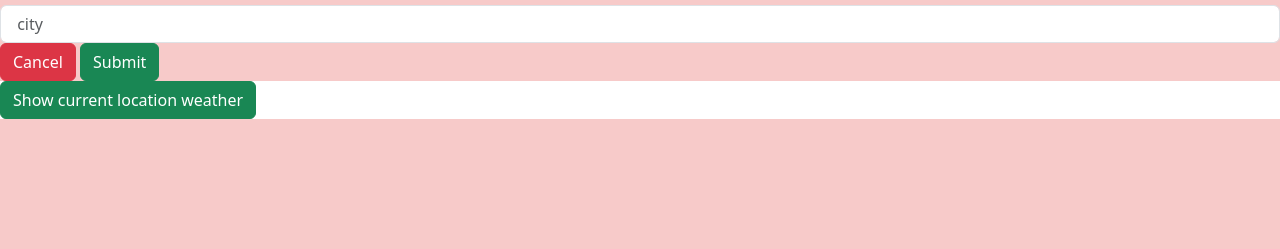
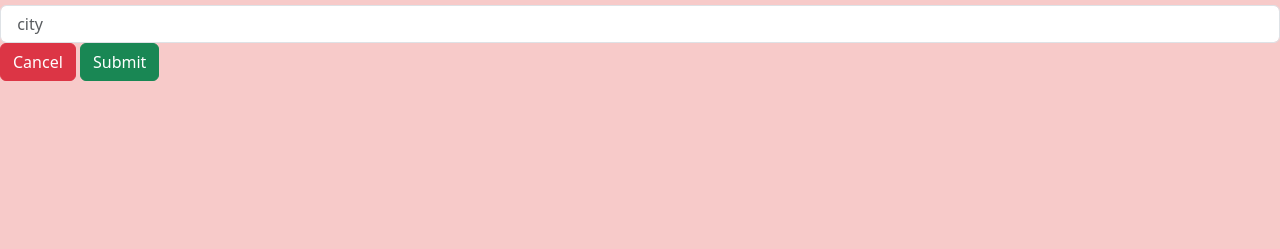
Before and after one commit to Marud6/crudtest, a PHP site: page /pocasi.php in a window 1280 px wide. Shown: the part 51-300 px from the top of the page. Run offline with PHP 8.4, Linux system fonts and the light colour scheme; data that the repository does not hold is empty.

Commit message:
pocasi api

```diff
--- a/pocasi.php
+++ b/pocasi.php
@@ -10,7 +10,6 @@ include"./compheader.php";
 
 
 if($_SERVER["REQUEST_METHOD"]=="POST"){
-echo"worked";
 $user_ip = getenv('REMOTE_ADDR');
 $geo = unserialize(file_get_contents("http://www.geoplugin.net/php.gp?ip=$user_ip"));
 $country = $geo["geoplugin_countryName"];
@@ -63,7 +62,6 @@ echo createHeader();
 <button class="btn btn-success" type="submit" >Submit</button>
 
 </form>
-<button class="btn btn-success"  id="btn">Show current location weather</button>
 
 
 </body>
```
